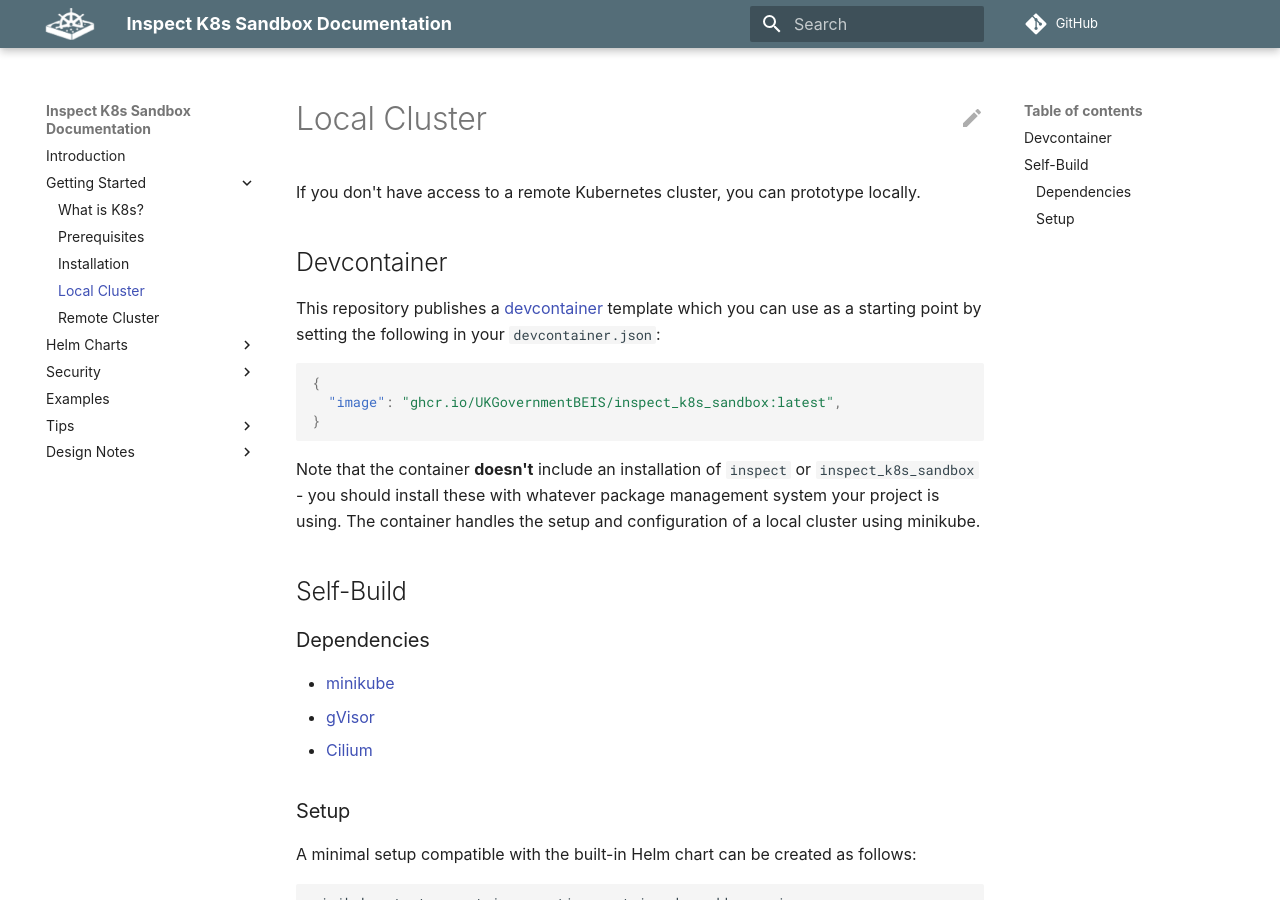
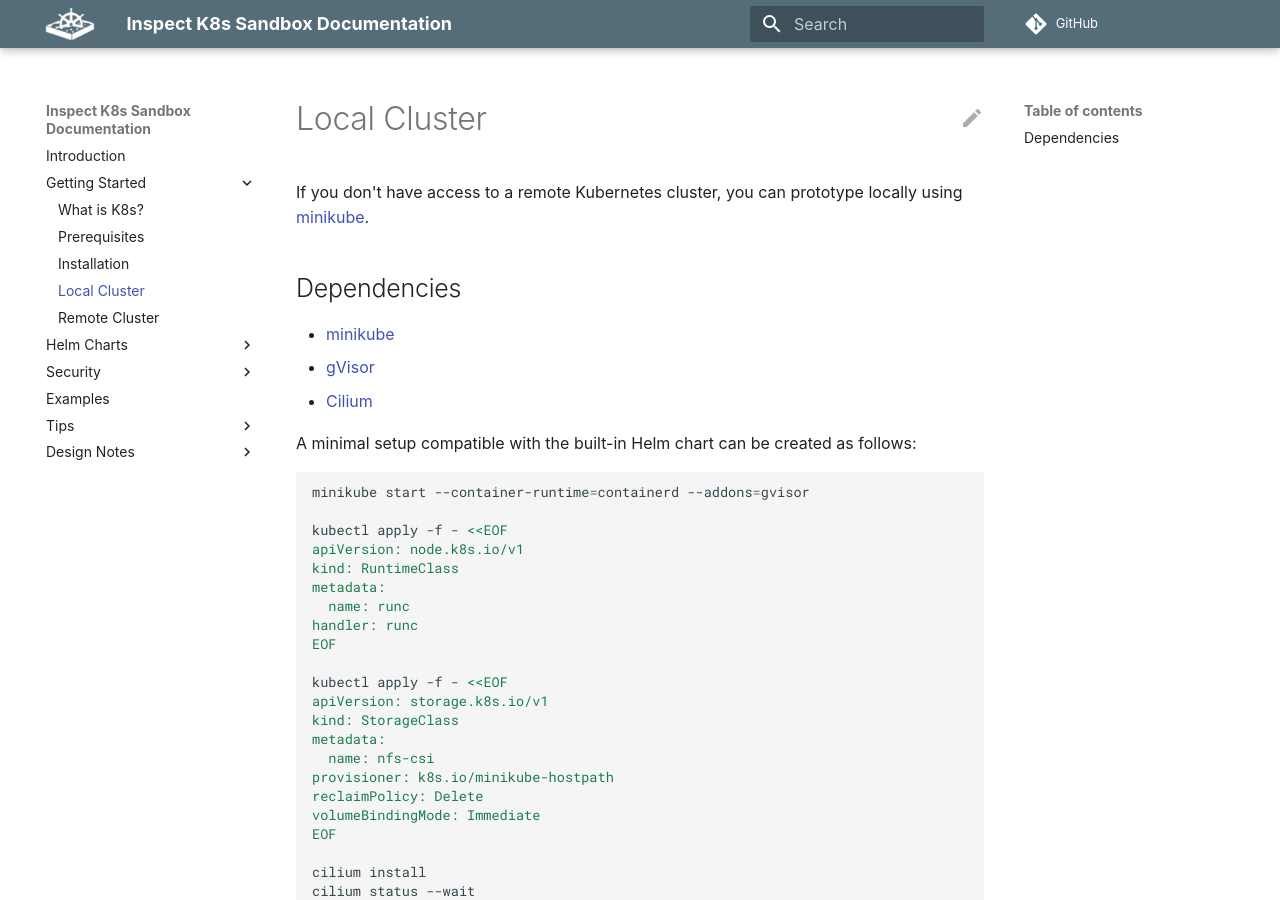
Before and after one commit to UKGovernmentBEIS/inspect_k8s_sandbox, an MkDocs documentation site: the page built from docs/docs/getting-started/local-cluster.md, in a window 1280 px wide and 900 px high. Built offline with MkDocs 1.6.1 and Material for MkDocs 9.7.7, drawn with Linux system fonts in a browser that asks for light colours; some web fonts are replaced; comment, search, counter and statistics services are not loaded.

Commit message:
Revert "Add workflow and docs for published devcontainer (#119)"
This reverts commit a9a8a55cbc3d76ab051b73dfaf741ab7530f0c43.

````diff
--- a/docs/docs/getting-started/local-cluster.md
+++ b/docs/docs/getting-started/local-cluster.md
@@ -1,32 +1,13 @@
 # Local Cluster
 
-If you don't have access to a remote Kubernetes cluster, you can prototype locally.
+If you don't have access to a remote Kubernetes cluster, you can prototype locally using
+[minikube](https://minikube.sigs.k8s.io/docs/).
 
-## Devcontainer
-
-This repository publishes a [devcontainer](https://containers.dev/) template which you can use as a starting point
-by setting the following in your `devcontainer.json`:
-
-```json
-{
-  "image": "ghcr.io/UKGovernmentBEIS/inspect_k8s_sandbox:latest",
-}
-```
-
-Note that the container **doesn't** include an installation of `inspect` or
-`inspect_k8s_sandbox` - you should install these with whatever package management
-system your project is using. The container handles the setup and configuration of
-a local cluster using minikube.
-
-## Self-Build
-
-### Dependencies
+## Dependencies
 
 * [minikube](https://minikube.sigs.k8s.io/docs/)
 * [gVisor](https://gvisor.dev/docs/user_guide/install/)
 * [Cilium](https://github.com/cilium/cilium-cli)
-
-### Setup
 
 A minimal setup compatible with the built-in Helm chart can be created as follows:
 
````
Also changed, not shown: 2 other files.
